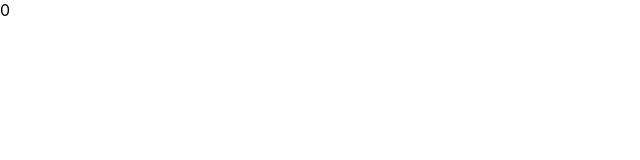
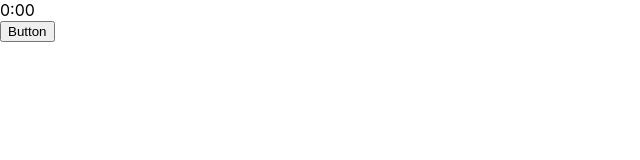
Before and after one commit to jeffhongxiao/react-stopwatch, a React (Create React App) app: page / in a window 1280 px wide. Shown: the top 160 px of the page, without its empty margins (0-640 px from the left). Built offline with nearby package versions, Linux system fonts and the light colour scheme.

Commit message:
implement the static part of view

```diff
--- a/src/App.js
+++ b/src/App.js
@@ -8,9 +8,15 @@ class App extends Component {
     };
 
     const view = model => {
+      let minutes = Math.floor(model.time / 60);
+      let seconds = model.time % 60;
+      let secondsFormatted = `${seconds < 10 ? "0" : ""}${seconds}`;
       return (
         <div>
-          <div>{model.time}</div>
+          <div>
+            {minutes}:{secondsFormatted}
+          </div>
+          <button onClick={console.log}>Button</button>
         </div>
       );
     };
```
